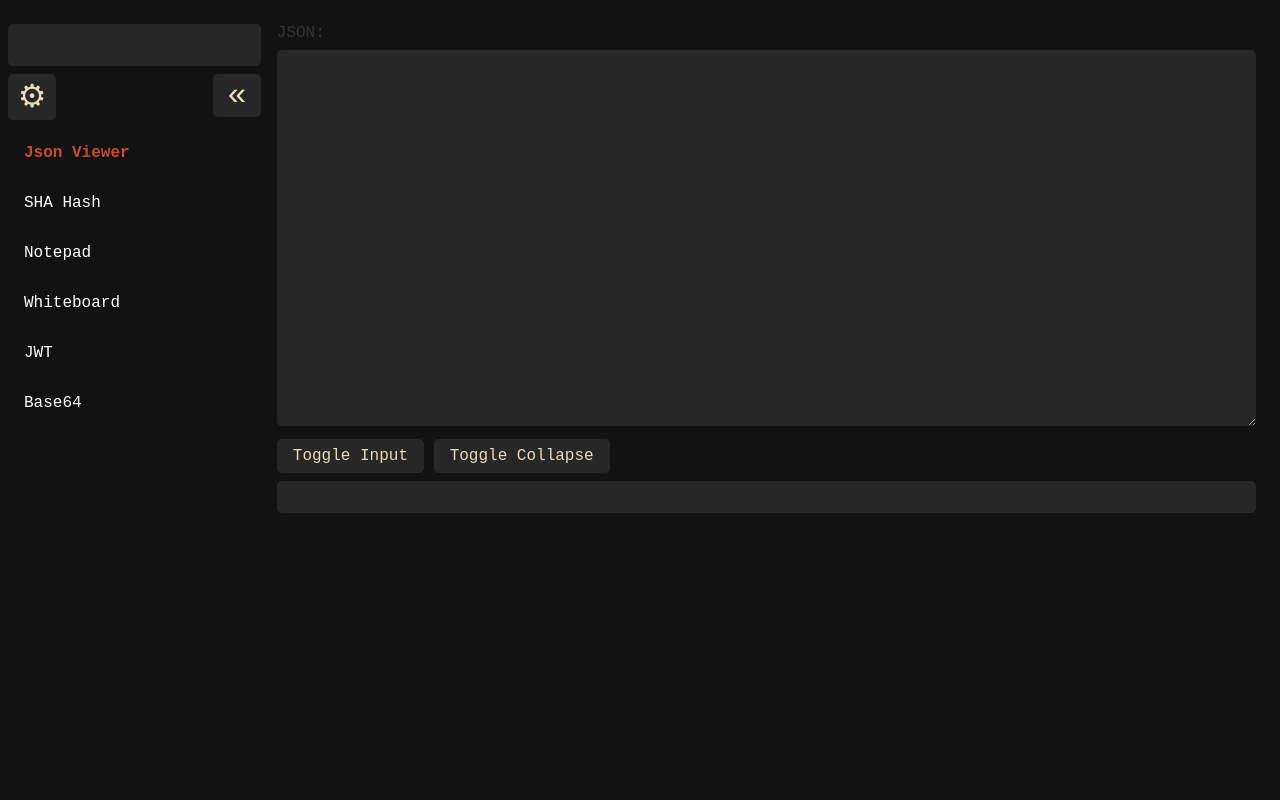
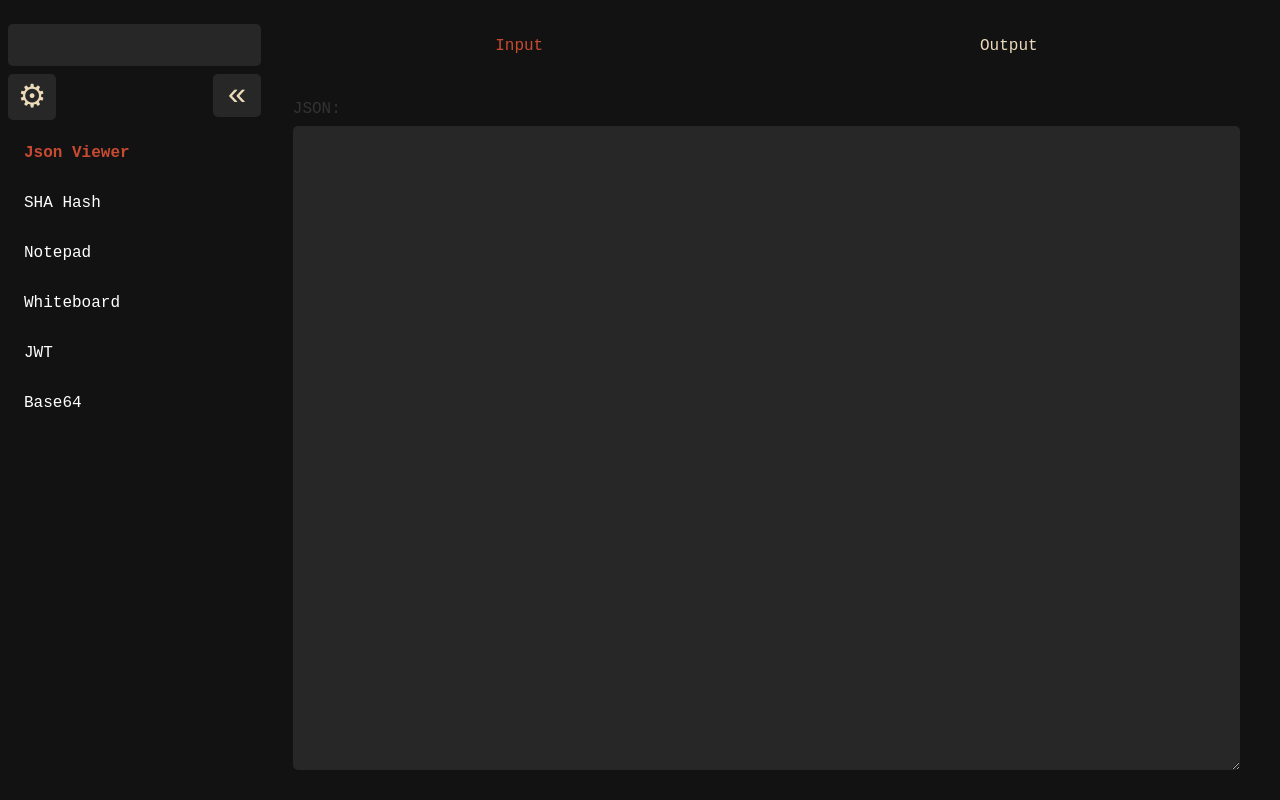
Before and after one commit to EdgarsJoja/swiss-army-app, a Svelte app: page / in a window 1280 px wide. Both pictures are taken after a click on the element "Json Viewer". Built offline with nearby package versions, Linux system fonts and the light colour scheme.

Commit message:
Add tabs to the JSON viewer

```diff
--- a/src/apps/JsonViewer.svelte
+++ b/src/apps/JsonViewer.svelte
@@ -2,23 +2,26 @@
     import JsonInput from './json-viewer/components/JsonInput.svelte';
     import JsonView from '../shared/components/JsonView.svelte';
     import { json } from './json-viewer/stores/json';
+    import Tabs from '../shared/components/tabs/Tabs.svelte';
+    import Tab from '../shared/components/tabs/Tab.svelte';
 
-    let showInput: boolean = true;
     let collapseJson: boolean = true;
 </script>
 
-{#if showInput}
+<Tabs>
+    <Tab id="json-input" title="Input">
         <JsonInput/>
-{/if}
-
+    </Tab>
+    <Tab id="json-output" title="Output">
         <div class="actions">
-    <button class="toggle-input" on:click={() => showInput = !showInput}>Toggle Input</button>
             <button class="toggle-collapse" on:click={() => collapseJson = !collapseJson}>Toggle Collapse</button>
         </div>
 
         <div class="json-viewer">
             <JsonView collapseJson={collapseJson} json={$json}/>
         </div>
+    </Tab>
+</Tabs>
 
 <style lang="scss">
     @import 'src/shared/styles/variables';
--- a/src/apps/json-viewer/components/JsonInput.svelte
+++ b/src/apps/json-viewer/components/JsonInput.svelte
@@ -17,7 +17,7 @@
 <style lang="scss">
     .json-input {
         width: 100%;
-        height: 50%;
+        height: 100%;
         margin-top: .5em;
     }
 </style>
--- /dev/null
+++ b/src/shared/components/tabs/Tab.svelte
@@ -0,0 +1,15 @@
+<script lang="ts">
+    import { getContext, onMount } from 'svelte';
+
+    export let id: string;
+    export let title: string;
+    const { activeTabId, addTab } = getContext('tabs');
+
+    onMount(() => {
+        addTab({ id, title });
+    });
+</script>
+
+{#if id === $activeTabId}
+    <slot />
+{/if}
--- /dev/null
+++ b/src/shared/components/tabs/Tabs.svelte
@@ -0,0 +1,75 @@
+<script lang="ts">
+    import type { Tab } from './tab';
+    import { setContext } from 'svelte';
+    import { writable } from 'svelte/store';
+
+    const tabs: Tab[] = [];
+    const activeTabId = writable('');
+
+    setContext('tabs', { activeTabId, addTab });
+
+    function addTab(tab: Tab): void {
+        tabs.push(tab);
+
+        if (!$activeTabId) {
+            activeTabId.set(tab.id);
+        }
+    }
+</script>
+
+<div class="tabs">
+    <div class="tabs-header">
+        {#each tabs as tab}
+            <div class="tab" on:click={ () => activeTabId.set(tab.id) } class:selected={ tab.id === $activeTabId }>
+                { tab.title }
+            </div>
+        {/each}
+    </div>
+    <div class="tabs-content">
+        <slot />
+    </div>
+</div>
+
+<style lang="scss">
+    @import 'src/shared/styles/variables';
+
+    $tab-text-color: $color-grey;
+    $tab-text-color-selected: $color-red;
+
+    .tabs {
+        display: flex;
+        flex-direction: column;
+        height: 100%;
+
+        &-header {
+            display: flex;
+            justify-content: space-around;
+            flex-grow: 0;
+            flex-shrink: 0;
+
+            .tab {
+                padding: .75em;
+                flex-grow: 1;
+                text-align: center;
+                cursor: pointer;
+                color: $tab-text-color;
+                border: 1px solid transparent;
+
+                &:hover {
+                    transition: all .2s ease-in-out;
+                    border-bottom: 1px solid $color-grey;
+                    opacity: .75;
+                }
+
+                &.selected {
+                    color: $tab-text-color-selected;
+                }
+            }
+        }
+
+        &-content {
+            flex-grow: 1;
+            padding: 2em 1em;
+        }
+    }
+</style>
--- /dev/null
+++ b/src/shared/components/tabs/tab.ts
@@ -0,0 +1,4 @@
+export interface Tab {
+    id: string;
+    title: string;
+}
```
Lines whose indentation alone changed are shown as unchanged.
